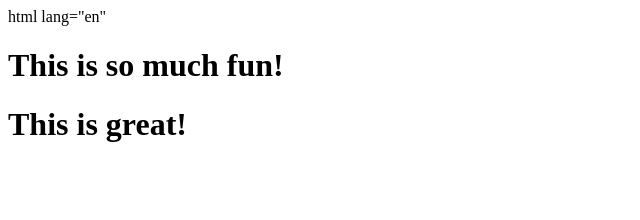
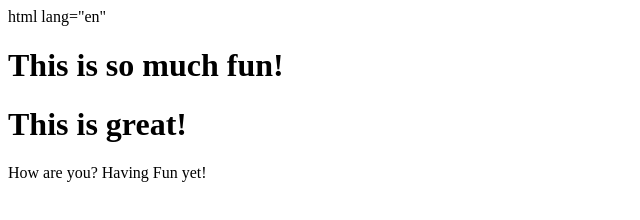
Before and after one commit to tarakp/TestGit, a plain HTML site: page Index.html in a window 1280 px wide. Shown: the whole page, without its empty margins (0-640 px from the left). Drawn offline with Linux system fonts and the light colour scheme.

```diff
--- a/Index.html
+++ b/Index.html
@@ -10,5 +10,6 @@ html lang="en"
 <body>
     <h1>This is so much fun!</h1>
     <h1>This is great!</h1>
+    <j1>How are you? Having Fun yet!</j1>
 </body>
 </html>
```
